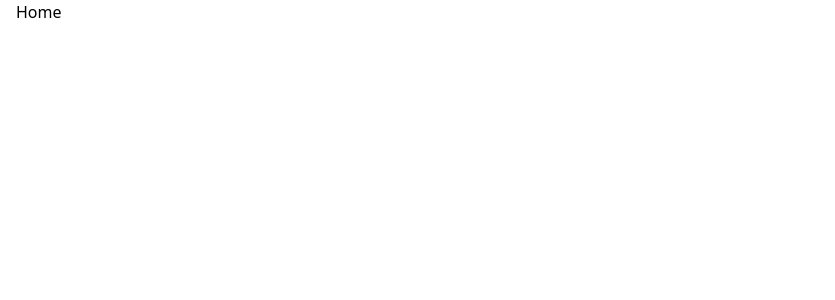
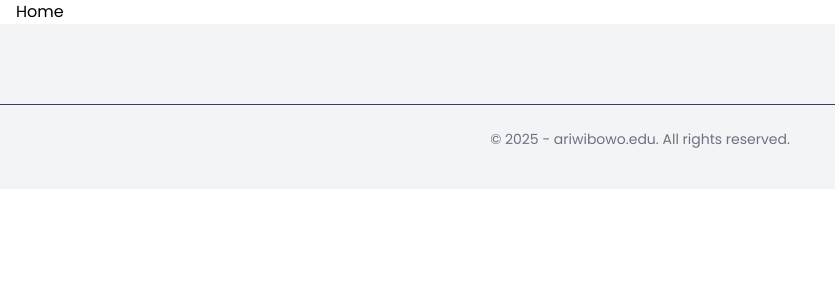
Before and after one commit to ariwibowoedu/portofolio-v5, a Vue app: page / in a window 1280 px wide. Shown: the top 300 px of the page, without its empty margins (0-835 px from the left). Built offline with nearby package versions, Linux system fonts and the light colour scheme.

Commit message:
add footer section and feather icon

```diff
--- a/package.json
+++ b/package.json
@@ -13,6 +13,7 @@
   },
   "dependencies": {
     "@fontsource/poppins": "^5.2.6",
+    "feather-icons": "^4.29.2",
     "pinia": "^3.0.1",
     "vue": "^3.5.13",
     "vue-router": "^4.5.0"
--- a/src/App.vue
+++ b/src/App.vue
@@ -1,10 +1,12 @@
 <script setup>
+import FooterComp from '@/components/partials/FooterComp.vue'
 </script>
 
 <template>
   <div class="mx-auto max-w-7xl items-center px-4 lg:px-4">
     <router-view />
   </div>
+  <footer-comp />
 </template>
 
 <style scoped>
--- /dev/null
+++ b/src/components/partials/FooterComp.vue
@@ -0,0 +1,10 @@
+<script setup>
+</script>
+
+<template>
+  <footer class="bg-gray-100 text-gray-900 py-10">
+    <div class="border-t border-gray-700 mt-10 pt-6 text-center text-sm text-gray-500">
+      &copy; 2025 - ariwibowo.edu. All rights reserved.
+    </div>
+  </footer>
+</template>
--- a/tailwind.config.js
+++ b/tailwind.config.js
@@ -5,7 +5,17 @@ export default {
     './src/**/*.{vue,js,ts,jsx,tsx}'
   ],
   theme: {
-    extend: {},
+    extend: {
+      fontFamily: {
+        sans: ['Poppins', 'sans-serif'],
+      },
+      colors: {
+        primary: {
+          primary: '#ff6600',
+          blueberry: '#604cc3',
+        }
+      }
+    },
   },
   plugins: [],
 }
--- a/vite.config.js
+++ b/vite.config.js
@@ -6,6 +6,7 @@ import vueDevTools from 'vite-plugin-vue-devtools'
 
 // https://vite.dev/config/
 export default defineConfig({
+  base: '/portofolio-v5',
   plugins: [
     vue(),
     vueDevTools(),
```
Also changed, not shown: 1 other file (tests, documents, lock files or other folders).
